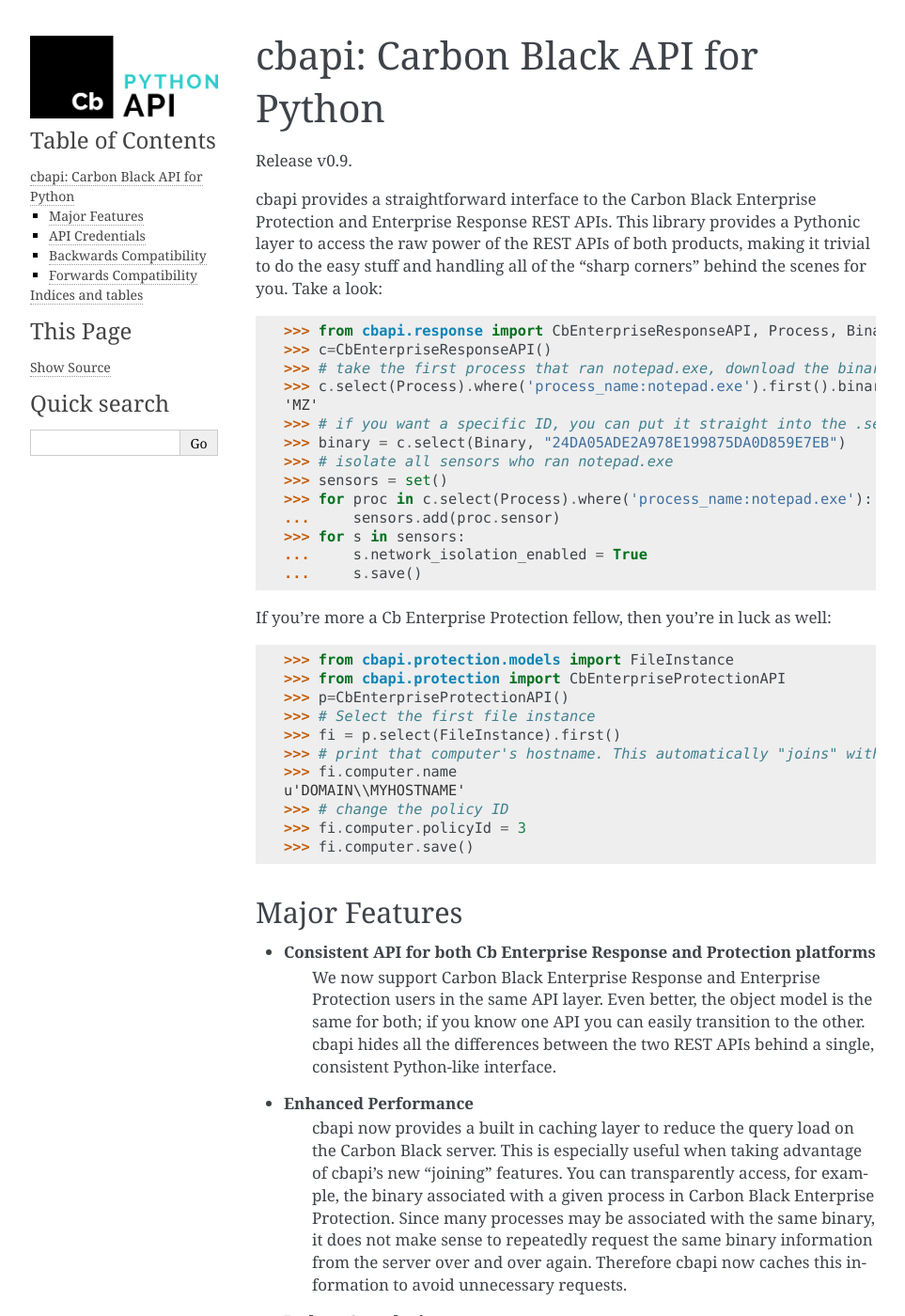
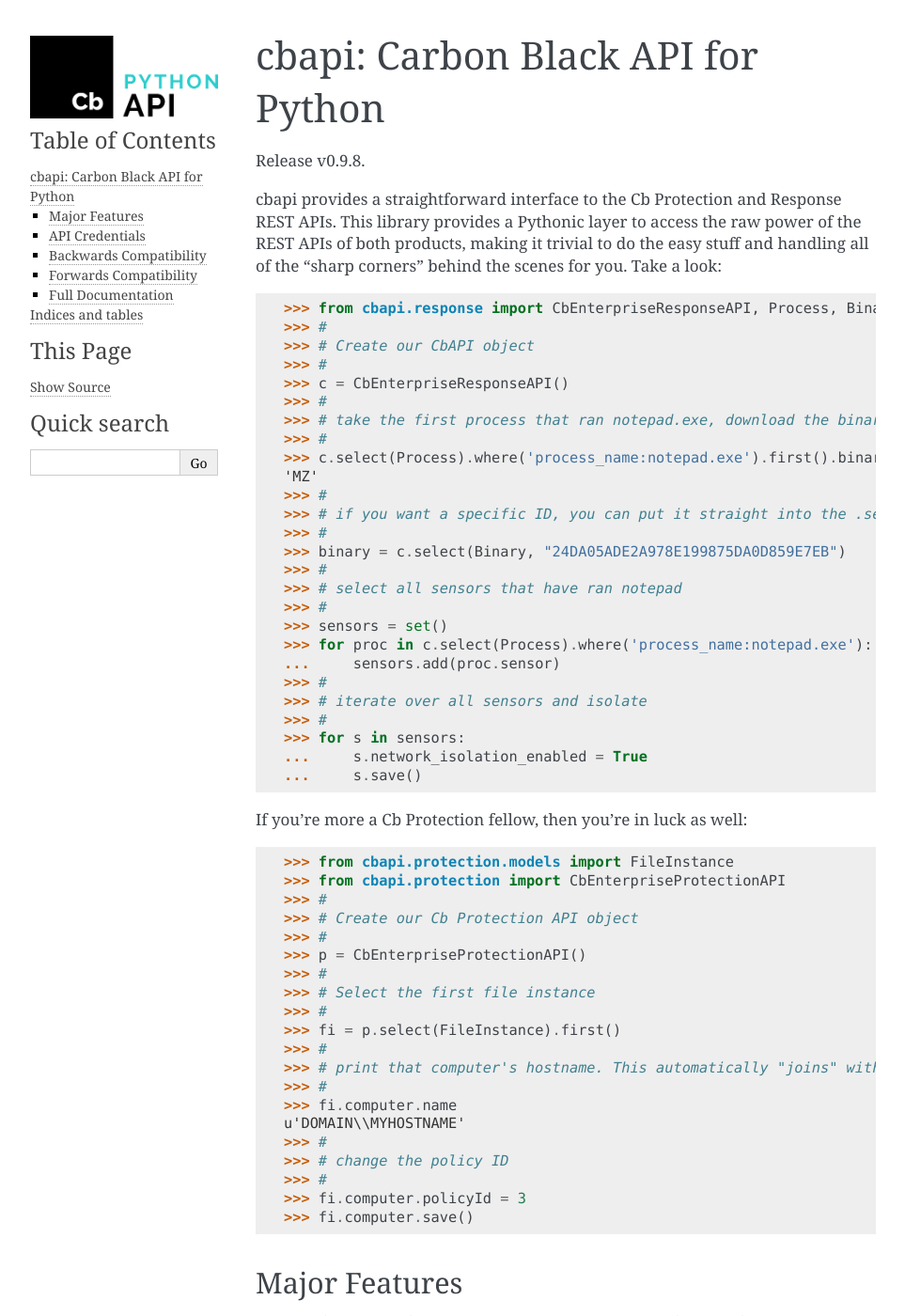
Before and after one commit to carbonblack/cbapi-python, a Sphinx documentation site: the page built from docs/index.rst, in a window 1280 px wide and 1400 px high. Shown: the whole window at 94% size, without its empty margins (148-1111 px from the left). Built offline with Sphinx 7.4.7, drawn with Linux system fonts in a browser that asks for light colours; some of the changed text lies outside the part shown.

Commit message:
renamed to new naming convention.
formatting and more documentation

```diff
--- a/docs/enterprise-protection.rst
+++ b/docs/enterprise-protection.rst
@@ -1,6 +1,6 @@
 .. _protection_api:
 
-Carbon Black Protection REST API
+Cb Protection API
 ================================
 
 This page documents the public interfaces exposed by cbapi when communicating with a Carbon Black Enterprise
--- a/docs/enterprise-response.rst
+++ b/docs/enterprise-response.rst
@@ -1,6 +1,6 @@
 .. _response_api:
 
-Carbon Black Response REST API
+Cb Response API
 ==============================
 
 This page documents the public interfaces exposed by cbapi when communicating with a Carbon Black Enterprise
--- a/docs/index.rst
+++ b/docs/index.rst
@@ -6,48 +6,69 @@
 cbapi: Carbon Black API for Python
 ==================================
 
-Release v\ |version|.
+Release v\ |release|.
 
-cbapi provides a straightforward interface to the Carbon Black Enterprise Protection and Enterprise Response REST APIs.
+cbapi provides a straightforward interface to the Cb Protection and Response REST APIs.
 This library provides a Pythonic layer to access the raw power of the REST APIs of both products, making it trivial
 to do the easy stuff and handling all of the "sharp corners" behind the scenes for you. Take a look:
 
-    >>> from cbapi.response import CbEnterpriseResponseAPI, Process, Binary, Sensor
-    >>> c=CbEnterpriseResponseAPI()
-    >>> # take the first process that ran notepad.exe, download the binary and read the first two bytes
-    >>> c.select(Process).where('process_name:notepad.exe').first().binary.file.read(2)
-    'MZ'
-    >>> # if you want a specific ID, you can put it straight into the .select() call:
-    >>> binary = c.select(Binary, "24DA05ADE2A978E199875DA0D859E7EB")
-    >>> # isolate all sensors who ran notepad.exe
-    >>> sensors = set()
-    >>> for proc in c.select(Process).where('process_name:notepad.exe'):
-    ...     sensors.add(proc.sensor)
-    >>> for s in sensors:
-    ...     s.network_isolation_enabled = True
-    ...     s.save()
+   >>> from cbapi.response import CbEnterpriseResponseAPI, Process, Binary, Sensor
+   >>> #
+   >>> # Create our CbAPI object
+   >>> #
+   >>> c = CbEnterpriseResponseAPI()
+   >>> #
+   >>> # take the first process that ran notepad.exe, download the binary and read the first two bytes
+   >>> #
+   >>> c.select(Process).where('process_name:notepad.exe').first().binary.file.read(2)
+   'MZ'
+   >>> #
+   >>> # if you want a specific ID, you can put it straight into the .select() call:
+   >>> #
+   >>> binary = c.select(Binary, "24DA05ADE2A978E199875DA0D859E7EB")
+   >>> #
+   >>> # select all sensors that have ran notepad
+   >>> #
+   >>> sensors = set()
+   >>> for proc in c.select(Process).where('process_name:notepad.exe'):
+   ...     sensors.add(proc.sensor)
+   >>> #
+   >>> # iterate over all sensors and isolate
+   >>> #
+   >>> for s in sensors:
+   ...     s.network_isolation_enabled = True
+   ...     s.save()
 
-If you're more a Cb Enterprise Protection fellow, then you're in luck as well:
+If you're more a Cb Protection fellow, then you're in luck as well:
 
-    >>> from cbapi.protection.models import FileInstance
-    >>> from cbapi.protection import CbEnterpriseProtectionAPI
-    >>> p=CbEnterpriseProtectionAPI()
-    >>> # Select the first file instance
-    >>> fi = p.select(FileInstance).first()
-    >>> # print that computer's hostname. This automatically "joins" with the Computer API object.
-    >>> fi.computer.name
-    u'DOMAIN\\MYHOSTNAME'
-    >>> # change the policy ID
-    >>> fi.computer.policyId = 3
-    >>> fi.computer.save()
+   >>> from cbapi.protection.models import FileInstance
+   >>> from cbapi.protection import CbEnterpriseProtectionAPI
+   >>> #
+   >>> # Create our Cb Protection API object
+   >>> #
+   >>> p = CbEnterpriseProtectionAPI()
+   >>> #
+   >>> # Select the first file instance
+   >>> #
+   >>> fi = p.select(FileInstance).first()
+   >>> #
+   >>> # print that computer's hostname. This automatically "joins" with the Computer API object.
+   >>> #
+   >>> fi.computer.name
+   u'DOMAIN\\MYHOSTNAME'
+   >>> #
+   >>> # change the policy ID
+   >>> #
+   >>> fi.computer.policyId = 3
+   >>> fi.computer.save()
 
 
 
 Major Features
 --------------
 
-- **Consistent API for both Cb Enterprise Response and Protection platforms**
-    We now support Carbon Black Enterprise Response and Enterprise Protection users in the same API layer. Even better,
+- **Consistent API for both Cb Response and Protection platforms**
+    We now support Cb Enterprise Response and Protection users in the same API layer. Even better,
     the object model is the same for both; if you know one API you can easily transition to the other. cbapi
     hides all the differences between the two REST APIs behind a single, consistent Python-like interface.
 
@@ -76,8 +97,8 @@
 
 In order to perform any queries via the API, you will need to get the API token for your Cb user. See the documentation
 on the Developer Network website on how to acquire the API token for
-`Enterprise Response <http://developer.carbonblack.com/reference/enterprise-response/authentication/>`_ or
-`Enterprise Protection <http://developer.carbonblack.com/reference/enterprise-protection/authentication/>`_.
+`Cb Response <http://developer.carbonblack.com/reference/enterprise-response/authentication/>`_ or
+`Cb Protection <http://developer.carbonblack.com/reference/enterprise-protection/authentication/>`_.
 
 Once you acquire your API token, place it in one of the default credentials file locations:
 
@@ -136,8 +157,8 @@
 Once cbapi 1.0.0 is released, the old :py:mod:`cbapi.legacy.CbApi` will be deprecated and removed entirely no earlier
 than January 2017.
 New scripts should use the :py:mod:`cbapi.response.rest_api.CbEnterpriseResponseAPI`
-(for Carbon Black Enterprise Response) and :py:mod:`cbapi.protection.rest_api.CbEnterpriseProtectionAPI`
-(for Carbon Black Enterprise Protection / former Bit9 Parity) API entry points.
+(for Cb Response) and :py:mod:`cbapi.protection.rest_api.CbEnterpriseProtectionAPI`
+(for Cb Protection) API entry points.
 
 
 Forwards Compatibility
@@ -147,7 +168,8 @@
 will be documented in the changelog. The API will be frozen as of version 1.0; afterward, any changes in the 1.x version branch
 will be additions/bug fixes only. Breaking changes to the API will increment the major version number (2.x).
 
-Contents:
+Full Documentation
+------------------
 
 .. toctree::
    :maxdepth: 2
@@ -156,8 +178,6 @@
    enterprise-protection
    exceptions
 
-
-
 Indices and tables
 ==================
 
```
Also changed, not shown: 1 other file.
